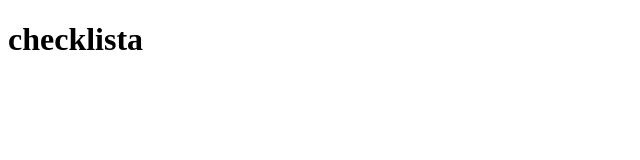
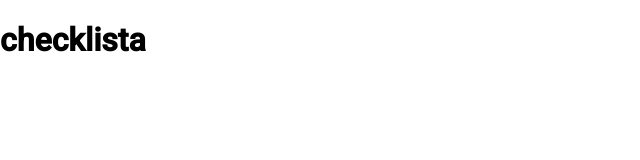
Before and after one commit to DiegodOliveira/checklistapp, an Angular app in the folder checklista/: page / in a window 1280 px wide. Shown: the top 160 px of the page, without its empty margins (0-640 px from the left). Built offline with nearby package versions, Linux system fonts and the light colour scheme.

Commit message:
materials included

```diff
--- a/checklista/angular.json
+++ b/checklista/angular.json
@@ -27,6 +27,7 @@
               }
             ],
             "styles": [
+              "@angular/material/prebuilt-themes/magenta-violet.css",
               "src/styles.css"
             ],
             "scripts": [],
@@ -90,6 +91,7 @@
               }
             ],
             "styles": [
+              "@angular/material/prebuilt-themes/magenta-violet.css",
               "src/styles.css"
             ],
             "scripts": []
--- a/checklista/package.json
+++ b/checklista/package.json
@@ -12,10 +12,12 @@
   "private": true,
   "dependencies": {
     "@angular/animations": "^19.0.0",
+    "@angular/cdk": "^19.0.5",
     "@angular/common": "^19.0.0",
     "@angular/compiler": "^19.0.0",
     "@angular/core": "^19.0.0",
     "@angular/forms": "^19.0.0",
+    "@angular/material": "^19.0.5",
     "@angular/platform-browser": "^19.0.0",
     "@angular/platform-browser-dynamic": "^19.0.0",
     "@angular/platform-server": "^19.0.0",
--- a/checklista/src/app/app.config.ts
+++ b/checklista/src/app/app.config.ts
@@ -3,7 +3,8 @@
 
 import { routes } from './app.routes';
 import { provideClientHydration, withEventReplay } from '@angular/platform-browser';
+import { provideAnimationsAsync } from '@angular/platform-browser/animations/async';
 
 export const appConfig: ApplicationConfig = {
-  providers: [provideZoneChangeDetection({ eventCoalescing: true }), provideRouter(routes), provideClientHydration(withEventReplay())]
+  providers: [provideZoneChangeDetection({ eventCoalescing: true }), provideRouter(routes), provideClientHydration(withEventReplay()), provideAnimationsAsync()]
 };
--- a/checklista/src/index.html
+++ b/checklista/src/index.html
@@ -6,8 +6,10 @@
   <base href="/">
   <meta name="viewport" content="width=device-width, initial-scale=1">
   <link rel="icon" type="image/x-icon" href="favicon.ico">
+  <link href="https://fonts.googleapis.com/css2?family=Roboto:wght@300;400;500&display=swap" rel="stylesheet">
+  <link href="https://fonts.googleapis.com/icon?family=Material+Icons" rel="stylesheet">
 </head>
-<body>
+<body class="mat-typography">
   <app-root></app-root>
 </body>
 </html>
--- a/checklista/src/styles.css
+++ b/checklista/src/styles.css
@@ -1 +1,4 @@
 /* You can add global styles to this file, and also import other style files */
+
+html, body { height: 100%; }
+body { margin: 0; font-family: Roboto, "Helvetica Neue", sans-serif; }
```
Also changed, not shown: 1 other file (tests, documents, lock files or other folders).
